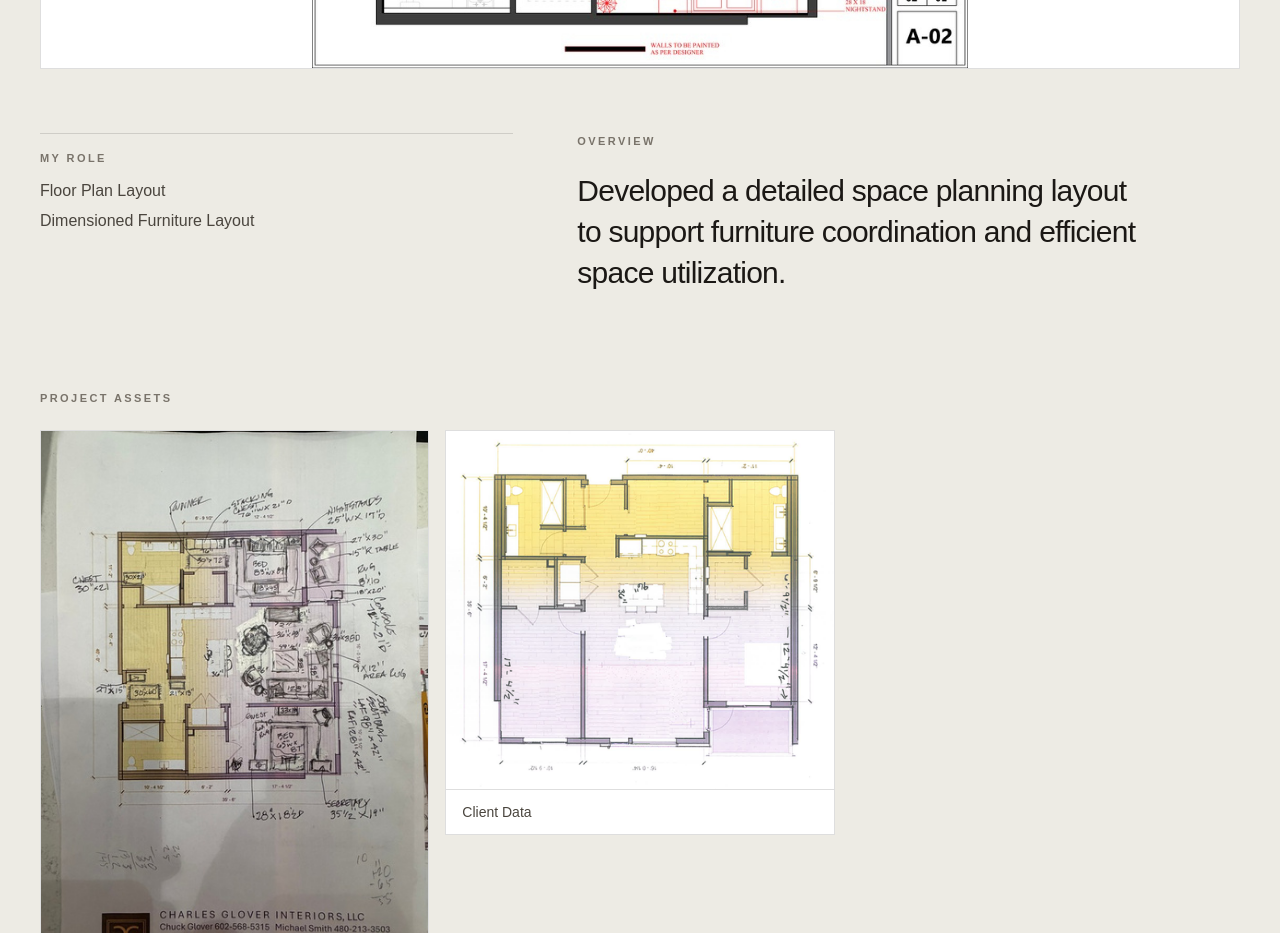
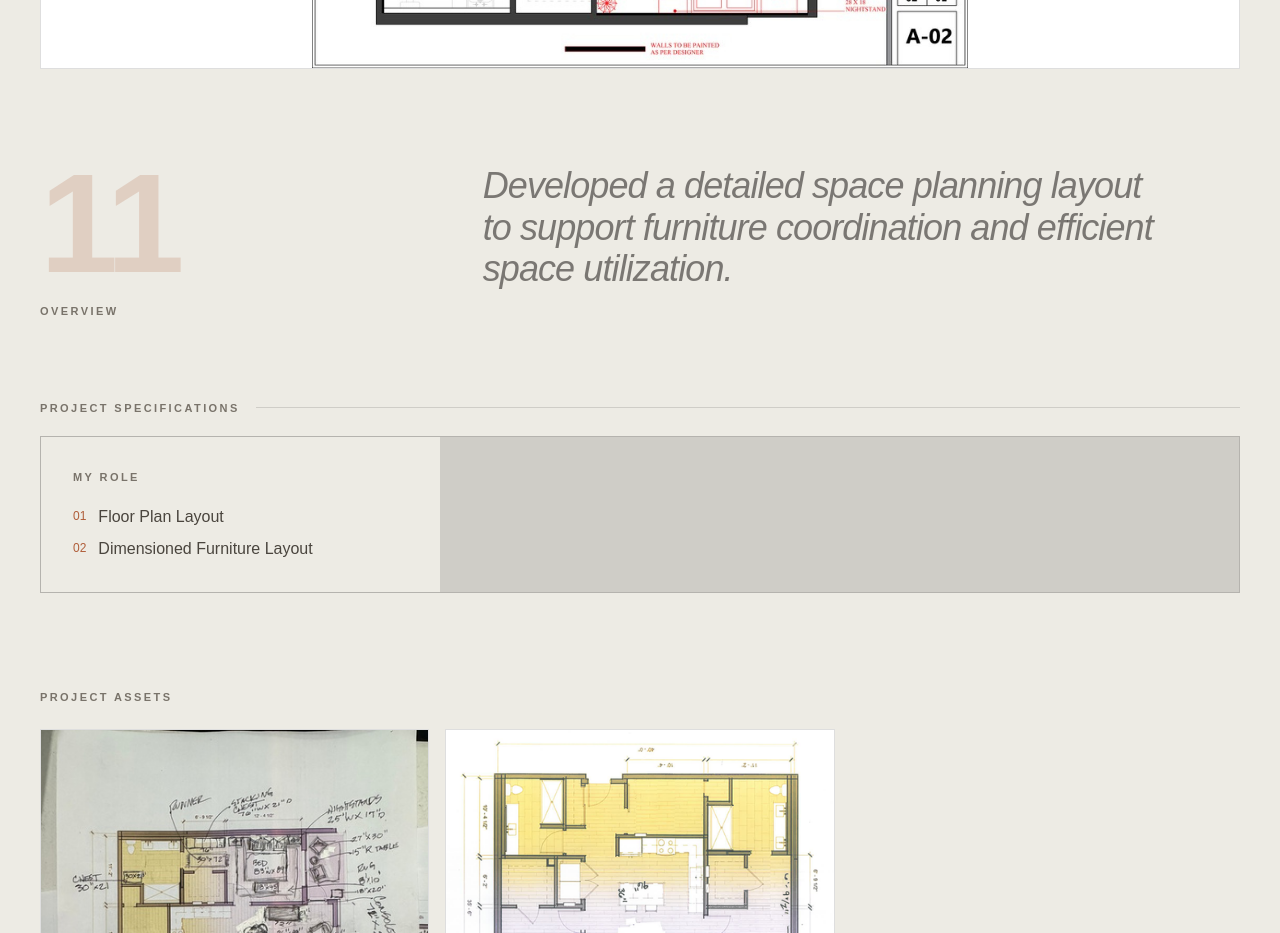
Before and after one commit to Suleman25/mh-portfolio, a Next.js app: page /work/2d-layout-plan in a window 1280 px wide. Shown: the part 940-1873 px from the top of the page. Built offline with nearby package versions, Linux system fonts and the light colour scheme; a web font is replaced by a local one.

Commit message:
Refactor ProjectPage component: streamline metadata and specification rendering

```diff
--- a/app/work/[slug]/page.tsx
+++ b/app/work/[slug]/page.tsx
@@ -3,15 +3,11 @@ import Image from "next/image";
 import Link from "next/link";
 import { notFound } from "next/navigation";
 import { SITE } from "@/lib/site";
-import {
-  getAdjacent,
-  getAllSlugs,
-  getProject,
-  type ProcessStep,
-} from "@/lib/projects";
+import { getAdjacent, getAllSlugs, getProject } from "@/lib/projects";
 import { SiteNav } from "@/components/site-nav";
 import { SiteFooter } from "@/components/site-footer";
 import { ProjectGallery } from "@/components/project-gallery";
+import { Reveal } from "@/components/reveal";
 
 type Params = { params: Promise<{ slug: string }> };
 
@@ -29,21 +25,41 @@ export async function generateMetadata({ params }: Params): Promise<Metadata> {
   };
 }
 
-function MetaBlock({
-  label,
-  items,
-}: {
-  label: string;
-  items: readonly string[];
-}): React.ReactElement {
+type Spec = { label: string; items: readonly string[] };
+
+// Labeled hairline divider opening each block on the detail page.
+function SectionRule({ label }: { label: string }): React.ReactElement {
   return (
-    <div className="border-t border-line pt-4">
+    <div className="flex items-center gap-4 pb-5">
       <p className="eyebrow">{label}</p>
-      <ul className="mt-3 space-y-1.5 text-sm text-ink-soft md:text-base">
-        {items.map((item) => (
-          <li key={item}>{item}</li>
+      <span className="h-px flex-1 bg-line" />
+    </div>
+  );
+}
+
+// A cell in the specification grid — single values render plain;
+// lists render as a numbered schedule (title-block style).
+function SpecGroup({ label, items }: Spec): React.ReactElement {
+  return (
+    <div className="bg-bone p-6 md:p-8">
+      <p className="eyebrow">{label}</p>
+      {items.length === 1 ? (
+        <p className="mt-4 text-base text-ink-soft md:text-lg">{items[0]}</p>
+      ) : (
+        <ol className="mt-5 space-y-2.5">
+          {items.map((item, i) => (
+            <li
+              key={item}
+              className="flex gap-3 text-sm leading-snug text-ink-soft md:text-base"
+            >
+              <span className="pt-0.5 text-xs tabular-nums text-clay">
+                {String(i + 1).padStart(2, "0")}
+              </span>
+              <span>{item}</span>
+            </li>
           ))}
-      </ul>
+        </ol>
+      )}
     </div>
   );
 }
@@ -57,6 +73,14 @@ export default async function ProjectPage({ params }: Params): Promise<React.Rea
   const coverImg =
     project.gallery.find((g) => g.src === project.cover) ?? project.gallery[0];
   const restImages = project.gallery.filter((g) => g.src !== project.cover);
+
+  const specs: Spec[] = [
+    project.role && { label: "My Role", items: project.role },
+    project.deliverables && { label: "Deliverables", items: project.deliverables },
+    project.materials && { label: "Material Palette", items: project.materials },
+    project.scope && { label: "Scope of Work", items: project.scope },
+    project.location && { label: "Location", items: [project.location] },
+  ].filter((s): s is Spec => Boolean(s));
 
   return (
     <>
@@ -99,60 +123,74 @@ export default async function ProjectPage({ params }: Params): Promise<React.Rea
             />
           </div>
 
-          {/* Overview + meta */}
-          <section className="mt-12 grid gap-10 md:mt-16 md:grid-cols-[1fr_1.4fr] md:gap-16">
-            <aside className="flex flex-col gap-6">
-              {project.role && <MetaBlock label="My Role" items={project.role} />}
-              {project.deliverables && (
-                <MetaBlock label="Deliverables" items={project.deliverables} />
-              )}
-              {project.materials && (
-                <MetaBlock label="Material Palette" items={project.materials} />
-              )}
-              {project.scope && (
-                <MetaBlock label="Scope of Work" items={project.scope} />
-              )}
-              {project.location && (
-                <MetaBlock label="Location" items={[project.location]} />
-              )}
-            </aside>
-
+          {/* Overview */}
+          <section className="mt-14 md:mt-24">
+            <Reveal className="grid gap-8 md:grid-cols-[1fr_2fr] md:gap-16">
+              <div className="md:pt-1">
+                <span className="display block leading-[0.78] text-[clamp(4.5rem,11vw,9rem)] text-clay/20">
+                  {project.number}
+                </span>
+                <p className="eyebrow mt-6">Overview</p>
+              </div>
               <div>
-              <p className="eyebrow">Overview</p>
-              <p className="mt-5 text-pretty text-2xl font-medium leading-snug tracking-tight md:text-3xl">
+                <p className="text-pretty text-2xl font-light italic leading-snug tracking-tight text-ink/55 md:text-[2.25rem] md:leading-[1.15]">
                   {project.description}
                 </p>
                 {project.note && (
-                <p className="mt-6 text-base text-ink-soft md:text-lg">
+                  <p className="mt-8 max-w-2xl border-l-2 border-clay pl-5 text-base leading-relaxed text-ink-soft md:text-lg">
                     {project.note}
                   </p>
                 )}
+              </div>
+            </Reveal>
 
+            {/* Specification schedule — title-block grid */}
+            {specs.length > 0 && (
+              <Reveal delay={0.1} className="mt-14 md:mt-20">
+                <SectionRule label="Project Specifications" />
+                <div className="grid gap-px border border-line bg-line sm:grid-cols-2 lg:grid-cols-3">
+                  {specs.map((s) => (
+                    <SpecGroup key={s.label} label={s.label} items={s.items} />
+                  ))}
+                </div>
+              </Reveal>
+            )}
+
+            {/* Project highlights */}
             {project.highlights && (
-                <ul className="mt-10 grid gap-px overflow-hidden rounded-lg border border-line bg-line sm:grid-cols-2">
-                  {project.highlights.map((h) => (
-                    <li key={h} className="bg-bone p-5 text-base text-ink-soft">
-                      {h}
+              <Reveal delay={0.1} className="mt-14 md:mt-20">
+                <SectionRule label="Project Highlights" />
+                <ul className="grid gap-px border border-line bg-line sm:grid-cols-2">
+                  {project.highlights.map((h, i) => (
+                    <li key={h} className="flex gap-4 bg-bone p-6 md:p-8">
+                      <span className="pt-1 text-xs tabular-nums text-clay">
+                        {String(i + 1).padStart(2, "0")}
+                      </span>
+                      <span className="text-base text-ink-soft md:text-lg">{h}</span>
                     </li>
                   ))}
                 </ul>
+              </Reveal>
             )}
 
+            {/* Process */}
             {project.process && (
-                <div className="mt-10 grid gap-6 sm:grid-cols-2">
-                  {project.process.map((step: ProcessStep) => (
-                    <div key={step.title} className="border-t border-line pt-4">
+              <Reveal delay={0.1} className="mt-14 md:mt-20">
+                <SectionRule label="Process" />
+                <div className="grid gap-px border border-line bg-line sm:grid-cols-2 lg:grid-cols-4">
+                  {project.process.map((step) => (
+                    <div key={step.title} className="bg-bone p-6 md:p-8">
                       <h3 className="text-lg font-semibold tracking-tight">
                         {step.title}
                       </h3>
-                      <p className="mt-2 text-sm text-ink-soft md:text-base">
+                      <p className="mt-3 text-sm text-ink-soft md:text-base">
                         {step.body}
                       </p>
                     </div>
                   ))}
                 </div>
+              </Reveal>
             )}
-            </div>
           </section>
 
           {/* Gallery */}
```
Lines whose indentation alone changed are shown as unchanged.
